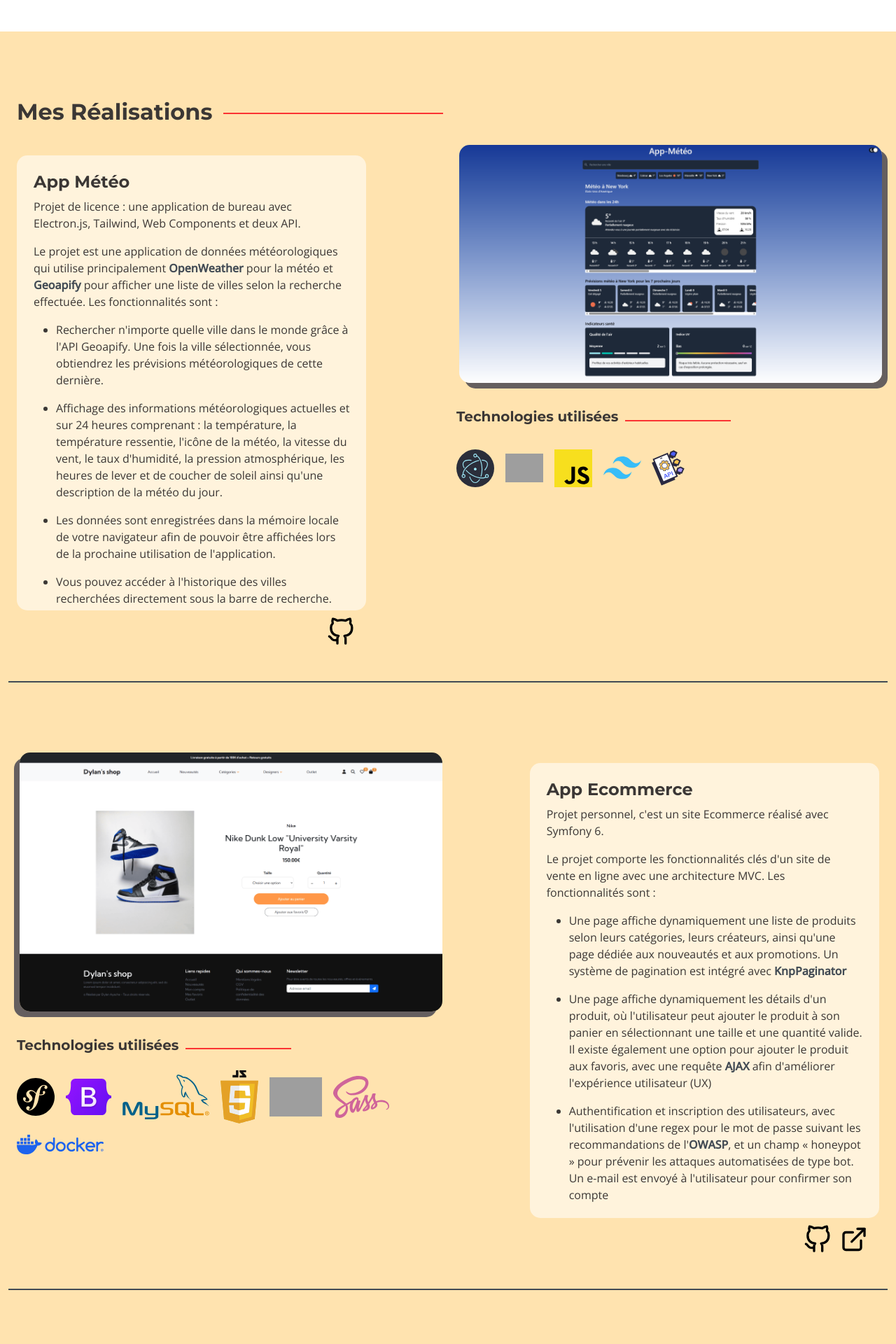
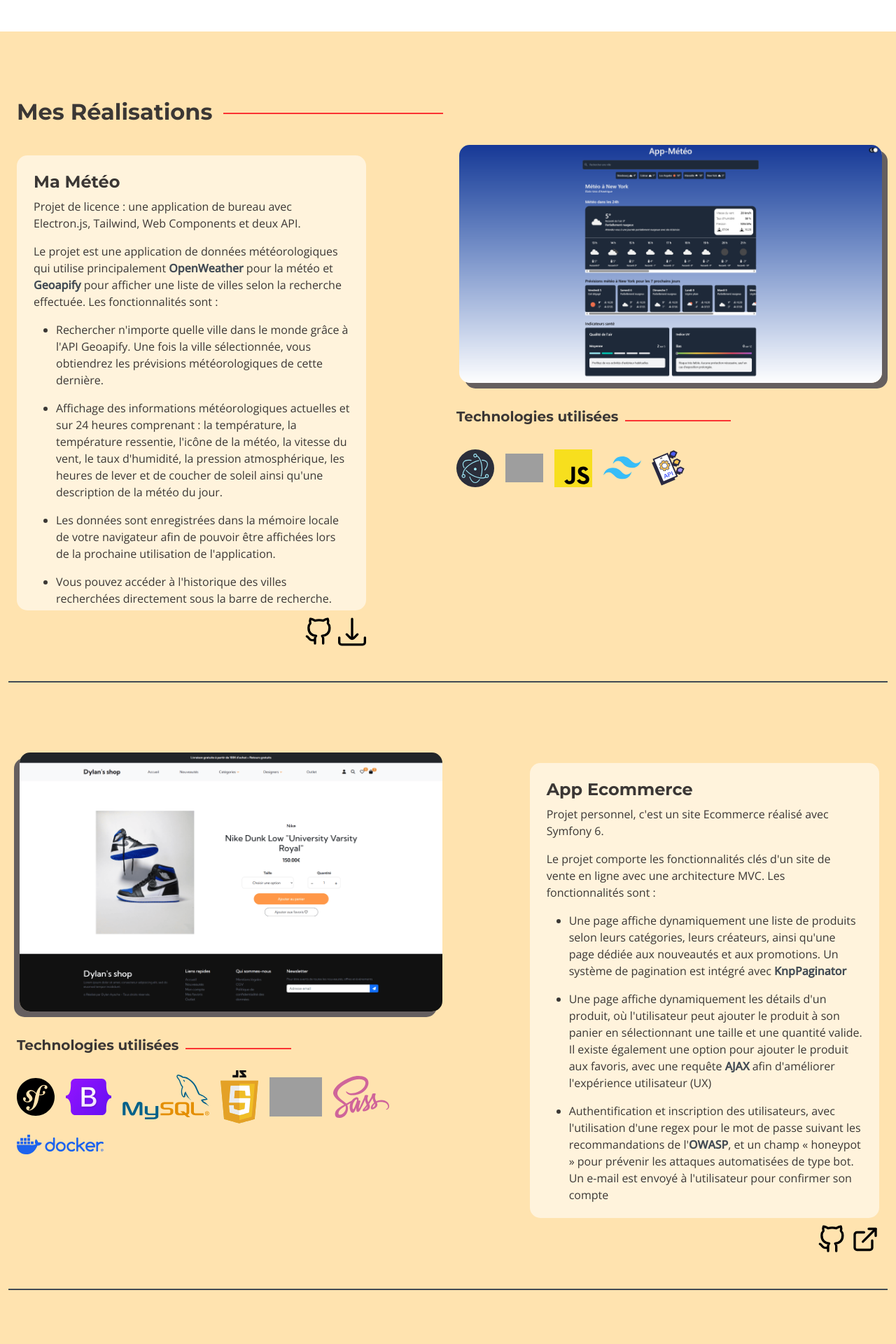
Before and after one commit to Dylan-Ay/Portofolio-Personnel, a PHP site: page / in a window 1280 px wide. Shown: the part 2873-4793 px from the top of the page at 70% size. Run offline with PHP 8.4, Linux system fonts and the light colour scheme; grey boxes are pictures that could not be loaded.

Commit message:
Ajout icone download + ajout de titles aux liens d'accès vers les répertoires git et les démos

```diff
--- a/index.php
+++ b/index.php
@@ -384,7 +384,7 @@
 							<h2 class="position-relative bold">Mes Réalisations</h2>
 							<div class="col-12 col-md-9 col-lg-5 scroll-in js-opacity order-1 order-lg-0">
 								<div class="description-fiches-films px-4 py-4">
-									<h4 class="almost-bold">App Météo</h4>
+									<h4 class="almost-bold">Ma Météo</h4>
 									<p>Projet de licence : une application de bureau avec Electron.js, Tailwind, Web Components et deux API.</p>
 									<p>Le projet est une application de données météorologiques qui utilise principalement <a href="https://openweathermap.org/" target="_blank"><strong>OpenWeather</strong></a> pour la météo et <a href="https://www.geoapify.com/" target="_blank"><strong>Geoapify</strong></a> pour afficher une liste de villes selon la recherche effectuée. Les fonctionnalités sont :</p>
 
@@ -401,13 +401,13 @@
 
 									<p class="semi-bold text-end">Décembre 2025</p>
 								</div>
-								<div class="git-link me-3 mt-2 text-end">
-									<a href="https://github.com/Dylan-Ay/App-meteo" target="_blank">
-										<img src="icones/github.svg" alt="icone github">
+								<div class="git-link d-flex justify-content-end mt-2 gap-2">
+									<a href="https://github.com/Dylan-Ay/Ma-Meteo" target="_blank">
+										<img src="icones/github.svg" alt="icone github" title="Répertoire GitHub">
 									</a>
-									<!-- <a href="https://plantes-next-js.netlify.app/" target="_blank">
-										<img src="icones/extern-link.svg" alt="icone link">
-									</a> -->
+									<a href="https://github.com/Dylan-Ay/Ma-Meteo/releases/download/v1.0/Ma-Meteo.zip">
+										<img src="icones/download.svg" alt="download icon" title="Télécharger">
+									</a>
 								</div>
 							</div>
 							<div class="col-12 col-md-11 col-lg-6 project-image">
@@ -483,12 +483,12 @@
 									</ul>
 									<p class="semi-bold text-end">Janvier 2023 à aujourd'hui</p>
 								</div>
-								<div class="git-link me-3 mt-2 text-end">
+								<div class="git-link d-flex justify-content-end mt-2 gap-2">
 									<a href="https://github.com/Dylan-Ay/App-Ecommerce-Symfony-6-Showcase" target="_blank">
-										<img src="icones/github.svg" alt="icone github" class="me-2">
+										<img src="icones/github.svg" alt="icone github" title="Répertoire GitHub">
 									</a>
 									<a href="https://app-ecommerce-symfony-6-production.up.railway.app/" target="_blank">
-										<img src="icones/extern-link.svg" alt="icone link">
+										<img src="icones/extern-link.svg" alt="icone link" title="Démo du Projet">
 									</a>
 								</div>
 							</div>
@@ -538,12 +538,12 @@
 
 									<p class="semi-bold text-end">Juillet 2023</p>
 								</div>
-								<div class="git-link me-3 mt-2 text-end">
+								<div class="git-link d-flex justify-content-end mt-2 gap-2">
 									<a href="https://github.com/Dylan-Ay/plantes-next-js" target="_blank">
-										<img src="icones/github.svg" alt="icone github">
+										<img src="icones/github.svg" alt="icone github" title="Répertoire GitHub">
 									</a>
 									<a href="https://plantes-next-js.netlify.app/" target="_blank">
-										<img src="icones/extern-link.svg" alt="icone link">
+										<img src="icones/extern-link.svg" alt="icone link" title="Démo du Projet">
 									</a>
 								</div>
 							</div>
@@ -585,9 +585,9 @@
 
 									<p class="semi-bold text-end">Aout 2022</p>
 								</div>
-								<div class="git-link me-3 mt-2 text-end">
+								<div class="git-link d-flex justify-content-end mt-2 gap-2">
 									<a href="https://github.com/Dylan-Ay/App-Symfony-Gestion-Centre-de-Formation" target="_blank">
-										<img src="icones/github.svg" alt="icone github">
+										<img src="icones/github.svg" alt="icone github" title="Répertoire GitHub">
 									</a>
 								</div>
 							</div>
@@ -629,9 +629,9 @@
 
 									<p class="semi-bold text-end">Juillet 2022</p>
 								</div>
-								<div class="git-link me-3 mt-2 text-end">
+								<div class="git-link d-flex justify-content-end mt-2 gap-2">
 									<a href="https://github.com/Dylan-Ay/App-Forum" target="_blank">
-										<img src="icones/github.svg" alt="icone github">
+										<img src="icones/github.svg" alt="icone github" title="Répertoire GitHub">
 									</a>
 								</div>
 							</div>
@@ -663,9 +663,9 @@
 									<p>Le projet contient la création, la suppresion et la modification d'un film. On peut également consulter les listes d'acteurs, de réalisateurs, de films et de genres. Il est réalisé en PHP POO avec une base de données crée via phpMyAdmin et une architecture MVC.</p>
 									<p class="semi-bold text-end">Juin 2022</p>
 								</div>
-								<div class="git-link me-3 mt-2 text-end">
+								<div class="git-link d-flex justify-content-end mt-2 gap-2">
 									<a href="https://github.com/Dylan-Ay/App-Fiches-films" target="_blank">
-										<img src="icones/github.svg" alt="icone github">
+										<img src="icones/github.svg" alt="icone github" title="Répertoire GitHub">
 									</a>
 								</div>
 							</div>
@@ -700,9 +700,9 @@
 									<p>Cette galerie comporte plusieurs fonctionalités, dans un premier temps il y a un filtre qui affiche les photos selon une catégorie sélectionée. Ensuite il y a une modal qui permet d'afficher la photo en grand quand on clique dessus. Enfin il y a un slider qui permet de naviguer entre les différentes photos.</p>
 									<p class="semi-bold text-end">Mars 2022</p>
 								</div>
-								<div class="git-link me-3 mt-2 text-end">
+								<div class="git-link d-flex justify-content-end mt-2 gap-2">
 									<a href="https://github.com/Dylan-Ay/Gallery" target="_blank">
-										<img src="icones/github.svg" alt="icone github">
+										<img src="icones/github.svg" alt="icone github" title="Répertoire GitHub">
 									</a>
 								</div>
 							</div>
@@ -731,9 +731,9 @@
 									<p>L'objectif était de réaliser un calculateur de tip (pourboire) en JavaScript. Il permet de calculer le montant d'un tip par personne ainsi que le montant total (facture + tip) par personne. Il y a des pourcentages de tips prédéfinis, on a également la possibilité de calculer un pourcentage au choix.</p>
 									<p class="semi-bold text-end">Mars 2022</p>
 								</div>
-								<div class="git-link me-3 mt-2 text-end">
+								<div class="git-link d-flex justify-content-end mt-2 gap-2">
 									<a href="https://github.com/Dylan-Ay/Tip-calculator-app-Front-end-Mentor" target="_blank">
-										<img src="icones/github.svg" alt="icone github" class="me-2">
+										<img src="icones/github.svg" alt="icone github" class="me-2" title="Répertoire GitHub">
 									</a>
 								</div>
 							</div>
@@ -765,9 +765,9 @@
 									<p>L'objectif était de réaliser une page ayant des éléments à superposer et d'utiliser mes acquis en JavaScript pour créer les animations de la barre de navigation.</p>
 									<p class="semi-bold text-end">Février 2022</p>
 								</div>
-								<div class="git-link me-3 mt-2 text-end">
+								<div class="git-link d-flex justify-content-end mt-2 gap-2">
 									<a href="https://github.com/Dylan-Ay/Blogr-landing-page-Front-end-Mentor" target="_blank">
-										<img src="icones/github.svg" alt="icone github">
+										<img src="icones/github.svg" alt="icone github" title="Répertoire GitHub">
 									</a>
 								</div>
 							</div>
@@ -824,9 +824,9 @@
 									<p>Il y a plusieurs parties du jeu qui sont dynamiques, l'objectif était de réaliser un projet pour travailler sur les aspects du DOM en JavaScript.</p>
 									<p class="semi-bold text-end">Février 2022</p>
 								</div>
-								<div class="git-link me-3 mt-2 text-end">
+								<div class="git-link d-flex justify-content-end mt-2 gap-2">
 									<a href="https://github.com/Dylan-Ay/Plus-ou-moins" target="_blank">
-										<img src="icones/github.svg" alt="icone github">
+										<img src="icones/github.svg" alt="icone github" title="Répertoire GitHub">
 									</a>
 								</div>
 							</div>
@@ -858,9 +858,9 @@
 									<p>Pour l'instant ce projet est fini mais une suite lui sera donnée plus tard, en y intégrant d'autres calculateurs santé.</p>
 									<p class="semi-bold text-end">Janvier 2022</p>
 								</div>
-								<div class="git-link me-3 mt-2 text-end">
+								<div class="git-link d-flex justify-content-end mt-2 gap-2">
 									<a href="https://github.com/Dylan-Ay/Calculateur-IMC" target="_blank">
-										<img src="icones/github.svg" alt="icone github">
+										<img src="icones/github.svg" alt="icone github" title="Répertoire GitHub">
 									</a>
 								</div>
 							</div>
@@ -901,9 +901,9 @@
 									<p>C'est un site sur l'univers de la course à pied, on y retrouve des conseils, des informations et des actualités.</p>
 									<p class="semi-bold text-end">Novembre 2021</p>
 								</div>
-								<div class="git-link me-3 mt-2 text-end">
+								<div class="git-link d-flex justify-content-end mt-2 gap-2">
 									<a href="https://github.com/Dylan-Ay/Univers-Running" target="_blank">
-										<img src="icones/github.svg" alt="icone github">
+										<img src="icones/github.svg" alt="icone github" title="Répertoire GitHub">
 									</a>
 								</div>
 							</div>
```
Also changed, not shown: icones/download.svg (added).
